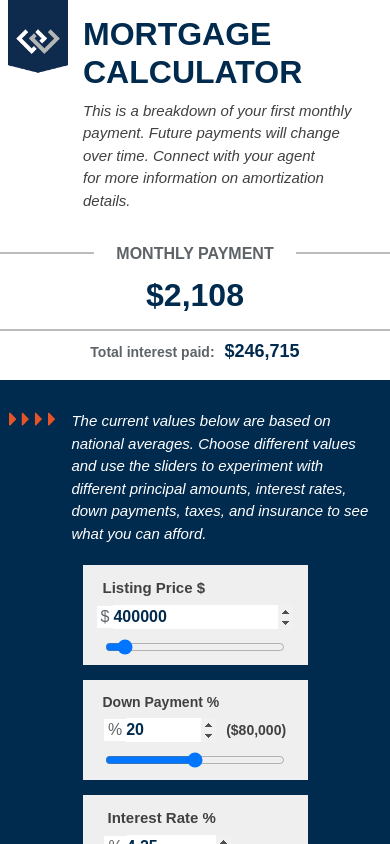
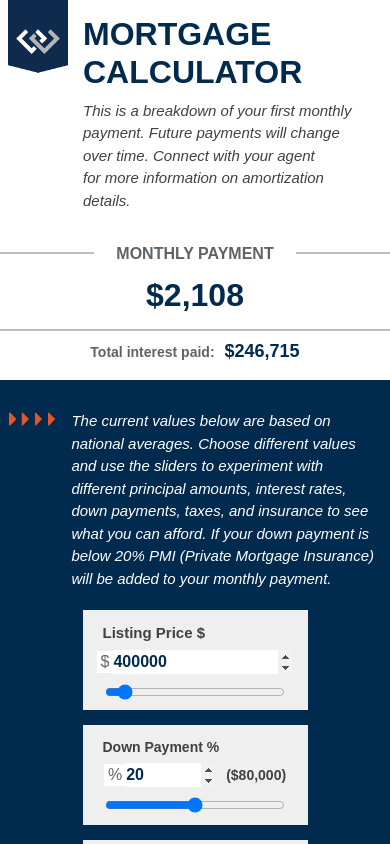
Before and after one commit to zprutsman/monthly-payment-calc, a React (Create React App) app: page / in a window 390 px wide. Shown: the top 844 px of the page. Built offline with nearby package versions, Linux system fonts and the light colour scheme.

Commit message:
+ same additions for mobile

```diff
--- a/src/App.js
+++ b/src/App.js
@@ -494,7 +494,9 @@ function App() {
               The current values below are based on national averages. Choose
               different values and use the sliders to experiment with different
               principal amounts, interest rates, down payments, taxes, and
-              insurance to see what you can afford.
+              insurance to see what you can afford. If your down payment is
+              below 20% PMI (Private Mortgage Insurance) will be added to your
+              monthly payment.
             </p>
           </div>
           <div class="inputContainer">
@@ -508,6 +510,7 @@ function App() {
               value={price}
               step={1}
               setTaxValue={setPropertyTax}
+              setInsuranceValue={setInsurance}
             />
             <DownPayment
               title="Down Payment %"
```
Also changed, not shown: 6 other files (tests, documents, lock files or other folders).
